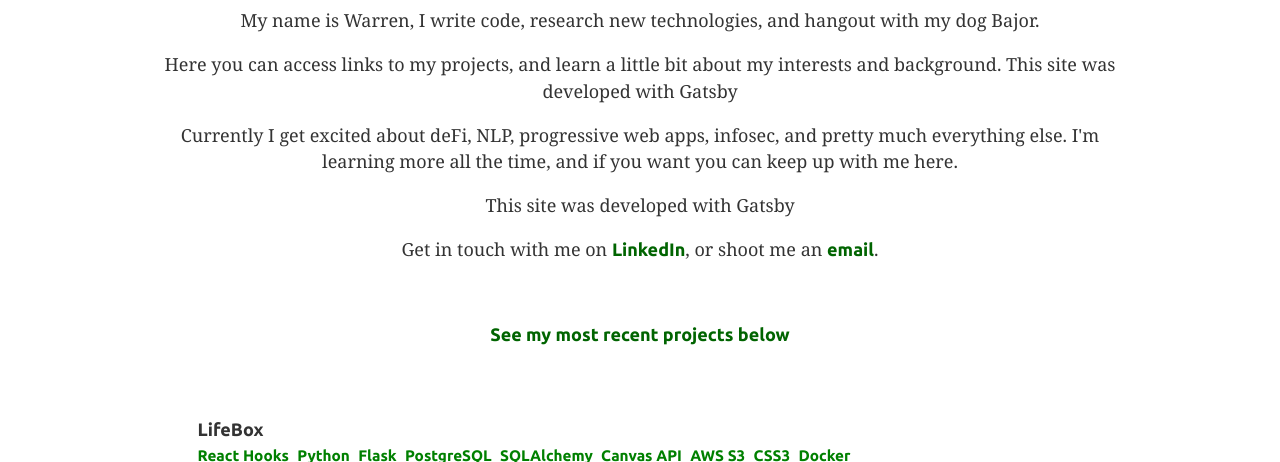
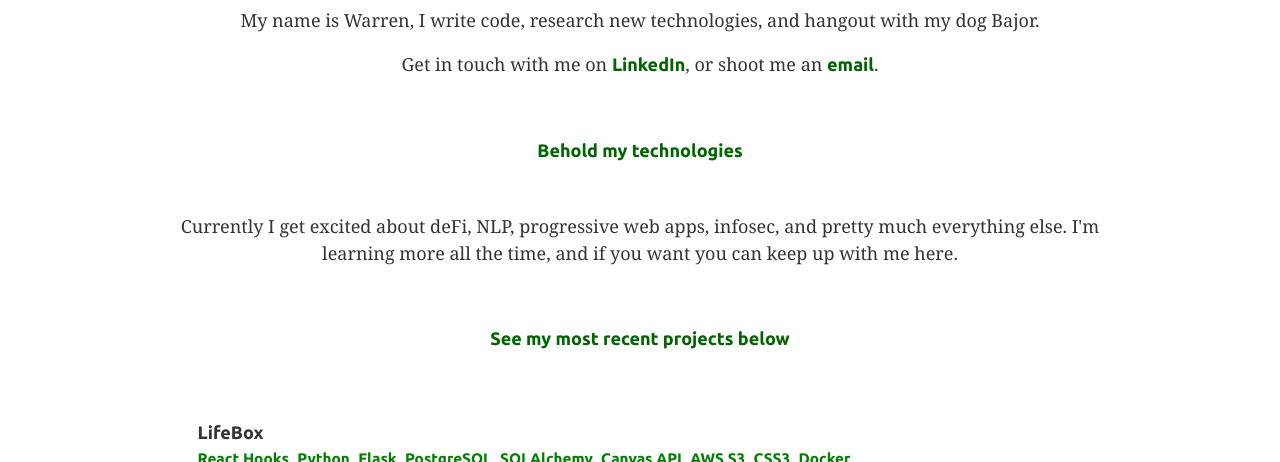
Before and after one commit to DaedalusG/DaedalusG.github.io, a Gatsby site: page / in a window 1280 px wide. Shown: the part 640-1102 px from the top of the page. Built offline with nearby package versions, Linux system fonts and the light colour scheme; Gatsby itself is replaced by a stand-in of ours.

Commit message:
pretty happy with splash formating, working on a technologies icon display

```diff
--- a/src/pages/index.js
+++ b/src/pages/index.js
@@ -41,15 +41,18 @@ const IndexPage = () => {
       <SEO title="Home" />
       <greeting>
         <h1>Welcome to my portfolio!</h1>
+        {/* <p>Here you can access links to my projects, and learn a little bit about my interests and background. This site was developed with Gatsby</p> */}
         <div className="headshot-c">
           <Headshot />
         </div>
         <p>My name is Warren, I write code, research new technologies, and hangout with my dog Bajor.</p>
+        <p>Get in touch with me on <a href={"https://www.linkedin.com/in/warren-gifford-he-him-b1141a1b4/"}>LinkedIn</a>, or shoot me an <a href={"mailto:warrenbruceg@gmail.com"}>email</a>.</p>
+        <h2 className='direction'>Behold my technologies</h2>
+        <div className="technologies">
+
+        </div>
         <div className="right">
-          <p>Here you can access links to my projects, and learn a little bit about my interests and background. This site was developed with Gatsby</p>
           <p>Currently I get excited about deFi, NLP, progressive web apps, infosec, and pretty much everything else. I'm learning more all the time, and if you want you can keep up with me here. </p>
-          <p>This site was developed with Gatsby</p>
-          <p>Get in touch with me on <a href={"https://www.linkedin.com/in/warren-gifford-he-him-b1141a1b4/"}>LinkedIn</a>, or shoot me an <a href={"mailto:warrenbruceg@gmail.com"}>email</a>.</p>
         </div>
       </greeting>
       <h2 className="direction">See my most recent projects below </h2>
```
